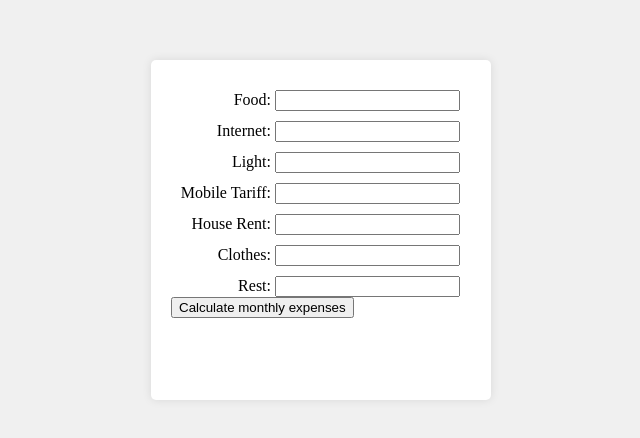
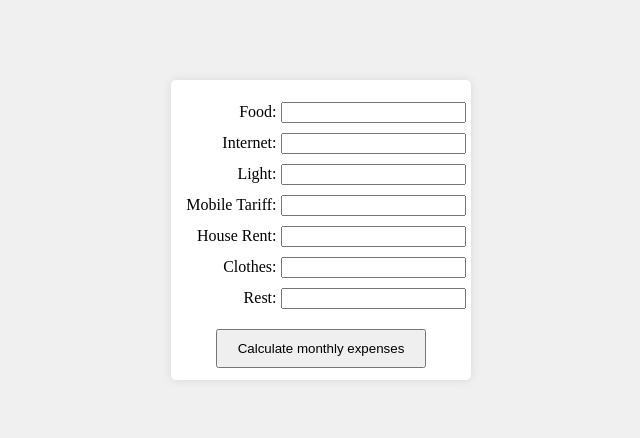
Before and after one commit to OlexandrVaidych/monthly-expenses, a plain HTML site: page index.html in a window 1280 px wide. Shown: the part 170-608 px from the top of the page, without its empty margins (319-959 px from the left). Drawn offline with Linux system fonts and the light colour scheme.

Commit message:
button aligned

```diff
--- a/index.html
+++ b/index.html
@@ -9,35 +9,37 @@
 <body>
     <div class="container">
         <form>
-            <div class="form-el">
+            <div class="form-group">
                 <label for="food">Food:</label>
                 <input type="text" id="food" name="food" value=""><br>
             </div>
-            <div class="form-el">
+            <div class="form-group">
                 <label for="internet">Internet:</label>
                 <input type="text" id="internet" name="internet" value=""><br>
             </div>
-            <div class="form-el">
+            <div class="form-group">
                 <label for="light">Light:</label>
                 <input type="text" id="light" name="light" value=""><br>
             </div>
-            <div class="form-el">
+            <div class="form-group">
                 <label for="tariff">Mobile Tariff:</label>
                 <input type="text" id="tariff" name="tariff" value=""><br>
             </div>
-            <div class="form-el">
+            <div class="form-group">
                 <label for="house">House Rent:</label>
                 <input type="text" id="house" name="house" value=""><br>
             </div>
-            <div class="form-el">
+            <div class="form-group">
                 <label for="clothes">Clothes:</label>
                 <input type="text" id="clothes" name="clothes" value=""><br>
             </div>
-            <div class="form-el">
+            <div class="form-group">
                 <label for="rest">Rest:</label>
                 <input type="text" id="rest" name="rest" value=""><br>
             </div>
-            <button>Calculate monthly expenses</button>
+            <div class="form-button">
+                <button>Calculate monthly expenses</button>
+            </div>
           </form>
     </div>
 </body>
--- a/styles.css
+++ b/styles.css
@@ -8,15 +8,17 @@ body {
 }
 
 .container {
+    display: flex;
+    justify-content: center;
+    align-items: center;
     width: 300px;
     height: 300px;
     background-color: #ffffff;
-    padding: 20px;
     border-radius: 5px;
     box-shadow: 0 0 10px rgba(0, 0, 0, 0.1);
 }
 
-.form-el {
+.form-group {
     margin-top: 10px;
 }
 
@@ -25,3 +27,13 @@ label {
     width: 100px;
     text-align: right;
 }
+
+.form-button {
+    margin-top: 20px;
+    display: flex;
+    justify-content: center;
+}
+
+button {
+    padding: 10px 20px;
+  }
```
